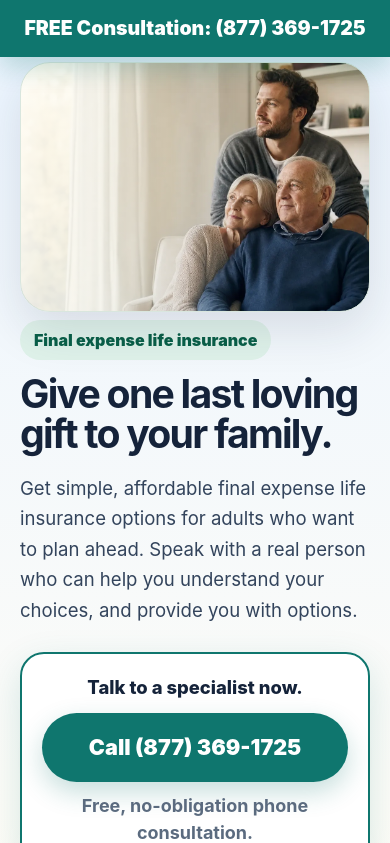
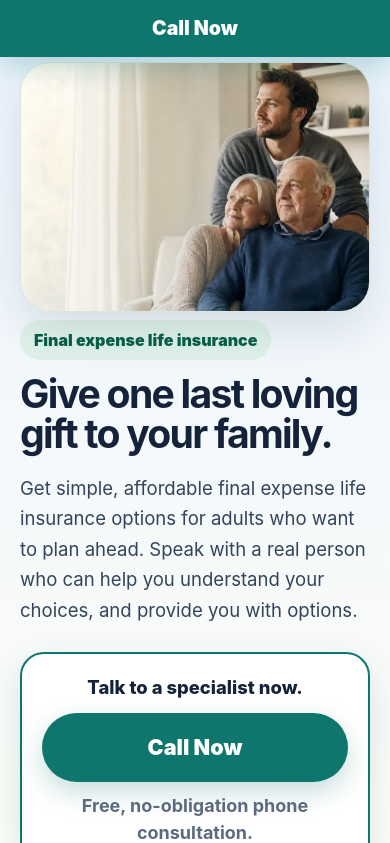
Before and after one commit to right/moneybrain.me, a Next.js app: page /final-expense in a window 390 px wide. Shown: the top 843 px of the page. Built offline with nearby package versions, Linux system fonts and the light colour scheme.

Commit message:
Hide final expense phone number until click

```diff
--- a/components/FinalExpensePhone.tsx
+++ b/components/FinalExpensePhone.tsx
@@ -1,17 +1,6 @@
 'use client';
 
-import { useEffect, useState } from 'react';
-import { site } from '@/lib/site';
-
-type PhoneState = {
-  display: string;
-  href: string;
-};
-
-const DEFAULT_PHONE: PhoneState = {
-  display: site.finalExpensePhone,
-  href: site.finalExpensePhoneHref,
-};
+import type { MouseEvent } from 'react';
 
 function digitsOnly(value: string) {
   return value.replace(/\D/g, '');
@@ -19,52 +8,32 @@ function digitsOnly(value: string) {
 
 export function FinalExpensePhone({
   className,
-  label = 'call',
 }: {
   className?: string;
   label?: 'call' | 'callNow' | 'orCall' | 'freeConsultation';
 }) {
-  const [phone, setPhone] = useState<PhoneState>(DEFAULT_PHONE);
+  async function handleClick(event: MouseEvent<HTMLAnchorElement>) {
+    event.preventDefault();
 
-  useEffect(() => {
     const params = new URLSearchParams(window.location.search);
     const fbclid = params.get('fbclid');
+    const url = fbclid ? `/api/dni?fbclid=${encodeURIComponent(fbclid)}` : '/api/dni';
 
-    if (!fbclid) return;
+    try {
+      const response = await fetch(url, { cache: 'no-store' });
+      const data = response.ok ? await response.json() : null;
 
-    const controller = new AbortController();
-
-    fetch(`/api/dni?fbclid=${encodeURIComponent(fbclid)}`, {
-      signal: controller.signal,
-      cache: 'no-store',
-    })
-      .then((res) => (res.ok ? res.json() : null))
-      .then((data) => {
-        if (!data?.number || !data?.display) return;
-        setPhone({
-          display: data.display,
-          href: `tel:+1${digitsOnly(String(data.number)).replace(/^1/, '')}`,
-        });
-      })
-      .catch(() => {
-        // Keep default number if DNI fails.
-      });
-
-    return () => controller.abort();
-  }, []);
-
-  const text =
-    label === 'callNow'
-      ? `Call ${phone.display}`
-      : label === 'freeConsultation'
-        ? `FREE Consultation: ${phone.display}`
-        : label === 'orCall'
-          ? `Dial ${phone.display}`
-          : `Call ${phone.display}`;
+      if (data?.number) {
+        window.location.href = `tel:+1${digitsOnly(String(data.number)).replace(/^1/, '')}`;
+      }
+    } catch {
+      // If the number lookup fails, leave the visitor on the page instead of exposing a fallback number in the markup.
+    }
+  }
 
   return (
-    <a className={className} href={phone.href}>
-      {text}
+    <a className={className} href="#" onClick={handleClick} role="button">
+      Call Now
     </a>
   );
 }
--- a/lib/site.ts
+++ b/lib/site.ts
@@ -2,8 +2,6 @@ export const site = {
   name: 'Money Brain',
   phone: '(888) 555-0199',
   phoneHref: 'tel:+18885550199',
-  finalExpensePhone: '(877) 369-1725',
-  finalExpensePhoneHref: 'tel:+18773691725',
   email: 'hello@moneybrain.me',
   domain: 'moneybrain.me',
 };
```
